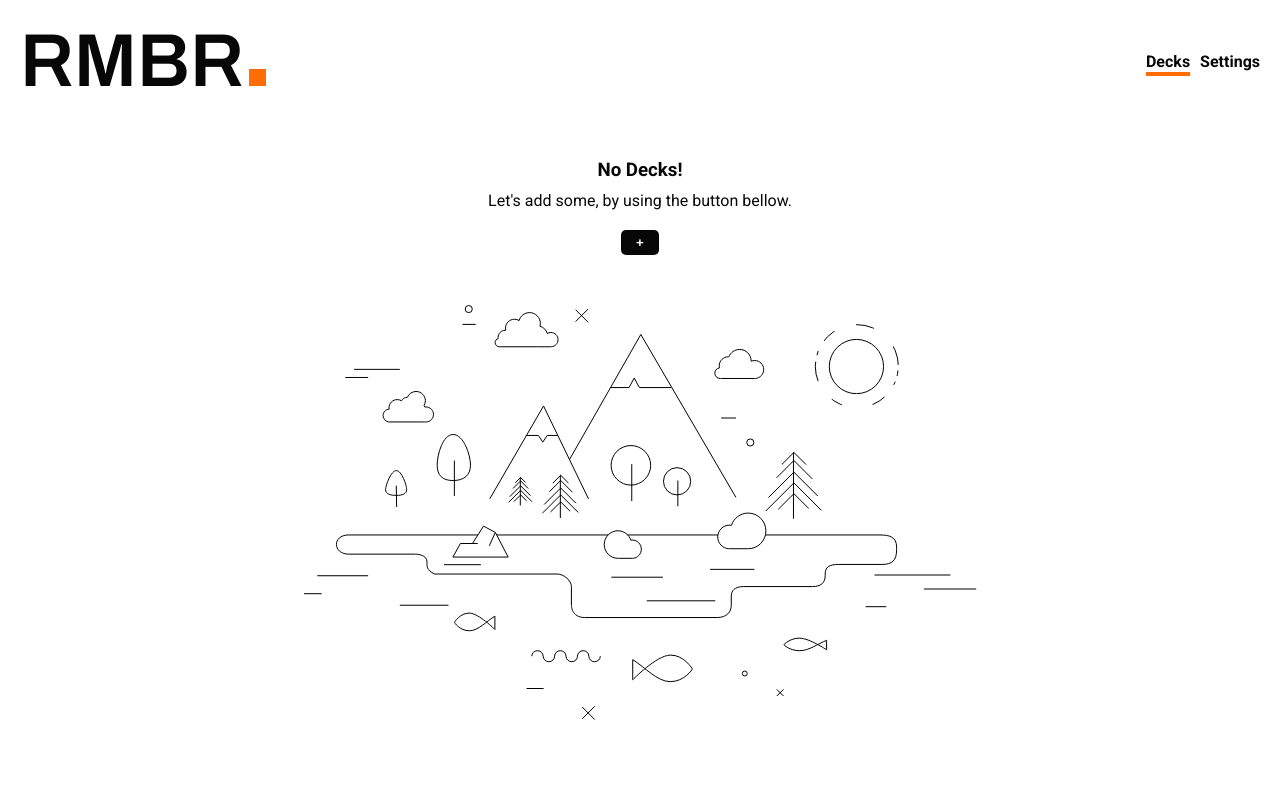
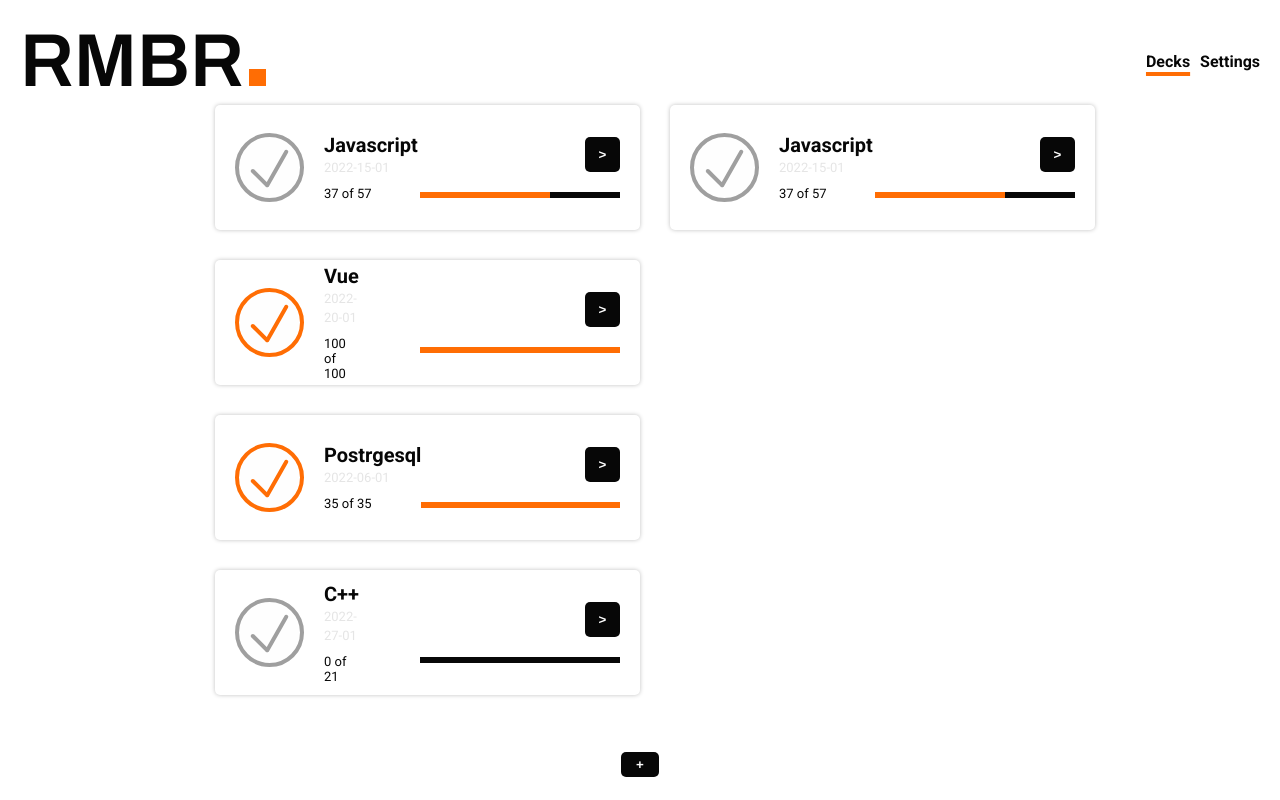
Before and after one commit to josefnagy/rmbr, a Vue app: page / in a window 1280 px wide. Built offline with nearby package versions, Linux system fonts and the light colour scheme; what vue-closable would draw is missing.

Commit message:
logo now points to the app home page

```diff
--- /dev/null
+++ b/src/components/Deck.vue
@@ -0,0 +1,141 @@
+<template>
+  <div class="deck">
+    <div class="container">
+      <div class="doneIcon">
+        <svg
+          width="69"
+          height="69"
+          viewBox="0 0 69 69"
+          fill="none"
+          xmlns="http://www.w3.org/2000/svg"
+        >
+          <circle
+            cx="34.5"
+            cy="34.5"
+            r="32.5"
+            fill="#FEFEFE"
+            :stroke="deckDone ? primary : gray"
+            stroke-width="4"
+          />
+          <line
+            x1="17.8284"
+            y1="38"
+            x2="32"
+            y2="52.1716"
+            :stroke="deckDone ? primary : gray"
+            stroke-width="4"
+            stroke-linecap="round"
+          />
+          <line
+            x1="32.2478"
+            y1="52.2734"
+            x2="51.2734"
+            y2="18.7522"
+            :stroke="deckDone ? primary : gray"
+            stroke-width="4"
+            stroke-linecap="round"
+          />
+        </svg>
+      </div>
+      <div class="stats">
+        <h4>{{ deck.name }}</h4>
+        <time>{{ deck.updatedAt }}</time>
+        <p class="cards">
+          {{ `${deck.totalCards - deck.cardsToStudy} of ${deck.totalCards}` }}
+        </p>
+      </div>
+    </div>
+
+    <div class="control">
+      <button class="btn btn-view">></button>
+      <div class="progressBar">
+        <div class="bar" :style="{ width: toStudyPercent + '%' }"></div>
+      </div>
+    </div>
+  </div>
+</template>
+
+<script>
+export default {
+  name: "Deck",
+  props: ["deck"],
+  data() {
+    return {
+      gray: "#9F9F9F",
+      primary: "#ff6d04",
+    };
+  },
+  computed: {
+    deckDone() {
+      return this.deck.cardsToStudy === 0 ? true : false;
+    },
+    toStudyPercent() {
+      const studiedCards = this.deck.totalCards - this.deck.cardsToStudy;
+      return (studiedCards / this.deck.totalCards) * 100;
+    },
+  },
+};
+</script>
+
+<style lang="scss" scoped>
+h4 {
+  font-size: 2rem;
+}
+time {
+  font-size: 1.3rem;
+  color: $light-gray;
+}
+
+.btn-view {
+  padding: 1rem 1.3rem;
+  margin-top: 0;
+  margin-bottom: 2rem;
+  width: 3.5rem;
+}
+
+.control {
+  display: flex;
+  flex-direction: column;
+  align-items: flex-end;
+  width: 100%;
+  .progressBar {
+    height: 6px;
+    width: 100%;
+    max-width: 20rem;
+    background-color: $black;
+    align-self: flex-end;
+  }
+  .bar {
+    height: 6px;
+    // width: 100%;
+    background-color: $primary;
+  }
+}
+.container {
+  display: flex;
+}
+.stats {
+  .cards {
+    font-size: 1.3rem;
+    margin-top: 1rem;
+  }
+}
+.deck {
+  box-shadow: 0px 0px 4px rgba(0, 0, 0, 0.25);
+  border-radius: 5px;
+  width: 42.5rem;
+  height: 12.5rem;
+  margin-bottom: 3rem;
+  margin-left: 3rem;
+  display: flex;
+  align-items: center;
+  justify-content: space-between;
+  padding: 0 2rem;
+}
+
+.doneIcon {
+  display: flex;
+  align-items: center;
+  margin-right: 2rem;
+}
+</style>
--- /dev/null
+++ b/src/components/DecksList.vue
@@ -0,0 +1,25 @@
+<template>
+  <ul>
+    <li v-for="(deck, index) in decks" :key="index"><Deck :deck="deck" /></li>
+  </ul>
+</template>
+
+<script>
+import Deck from "@/components/Deck";
+export default {
+  name: "DecksList",
+  props: ["decks"],
+  components: { Deck },
+  data() {
+    return {};
+  },
+};
+</script>
+
+<style lang="scss" scoped>
+ul {
+  display: grid;
+  grid-template-rows: repeat(4, min-content);
+  grid-auto-flow: column;
+}
+</style>
--- a/src/components/layout/Header.vue
+++ b/src/components/layout/Header.vue
@@ -1,6 +1,6 @@
 <template>
   <header>
-    <div class="logo">
+    <router-link class="logo" to="/">
       <span class="logo-title">rmbr</span>
       <span class="logo-dot"
         ><svg width="17" height="17">
@@ -10,7 +10,7 @@
             style="fill: rgb(255, 109, 4); stroke-width: 0"
           /></svg
       ></span>
-    </div>
+    </router-link>
     <Navbar />
   </header>
 </template>
@@ -38,6 +38,8 @@ header {
 
 .logo {
   font-family: $text-heading;
+  color: $black;
+  text-decoration: none;
   font-size: 7.5rem;
   text-transform: uppercase;
   font-weight: 600;
--- /dev/null
+++ b/src/store/appStore.js
@@ -0,0 +1,64 @@
+export const store = {
+  debug: true,
+  state: {
+    message: "jello",
+    decks: [
+      {
+        name: "Javascript",
+        totalCards: 57,
+        cardsToStudy: 20,
+        updatedAt: "2022-15-01",
+      },
+      {
+        name: "Vue",
+        totalCards: 100,
+        cardsToStudy: 0,
+        updatedAt: "2022-20-01",
+      },
+      {
+        name: "Postrgesql",
+        totalCards: 35,
+        cardsToStudy: 0,
+        updatedAt: "2022-06-01",
+      },
+      {
+        name: "C++",
+        totalCards: 21,
+        cardsToStudy: 21,
+        updatedAt: "2022-27-01",
+      },
+      {
+        name: "Javascript",
+        totalCards: 57,
+        cardsToStudy: 20,
+        updatedAt: "2022-15-01",
+      },
+      // {
+      //   name: "Vue",
+      //   totalCards: 100,
+      //   cardsToStudy: 0,
+      //   updatedAt: "2022-20-01",
+      // },
+      // {
+      //   name: "Postrgesql",
+      //   totalCards: 35,
+      //   cardsToStudy: 0,
+      //   updatedAt: "2022-06-01",
+      // },
+      // {
+      //   name: "C++",
+      //   totalCards: 21,
+      //   cardsToStudy: 21,
+      //   updatedAt: "2022-27-01",
+      // },
+    ],
+  },
+  setMessageAction(newValue) {
+    if (this.debug) console.log("setMessageAction triggered with", newValue);
+    this.state.message = newValue;
+  },
+  clearMessageAction() {
+    if (this.debug) console.log("clearMessageAction triggered");
+    this.state.message = "";
+  },
+};
--- a/src/views/Decks.vue
+++ b/src/views/Decks.vue
@@ -2,7 +2,16 @@
   <div class="page-wrapper">
     <Header />
     <div class="wrapper">
-      <div class="content">
+      <DecksList v-show="!noDecks" :decks="state.decks"></DecksList>
+      <button
+        v-show="!noDecks"
+        class="btn btn-add"
+        @click="showAddDeck = !showAddDeck"
+        ref="btn"
+      >
+        +
+      </button>
+      <div v-show="noDecks" class="content">
         <div class="text-content">
           <h3>No Decks!</h3>
           <p>Let's add some, by using the button bellow.</p>
@@ -38,15 +47,20 @@
 
 <script>
 import Header from "@/components/layout/Header";
+import DecksList from "@/components/DecksList";
 import BackgroundImage from "@/components/ui/BackgroundImage";
 import Modal from "@/components/ui/Modal";
+import { store } from "@/store/appStore";
 import { Portal } from "@linusborg/vue-simple-portal";
+
 export default {
   name: "Decks",
-  components: { Header, BackgroundImage, Portal, Modal },
+  components: { Header, BackgroundImage, Portal, Modal, DecksList },
   data() {
     return {
       showAddDeck: false,
+      noDecks: false,
+      state: store.state,
     };
   },
   methods: {
```
Also changed, not shown: .eslintrc.js, src/assets/notDone.svg (added).
